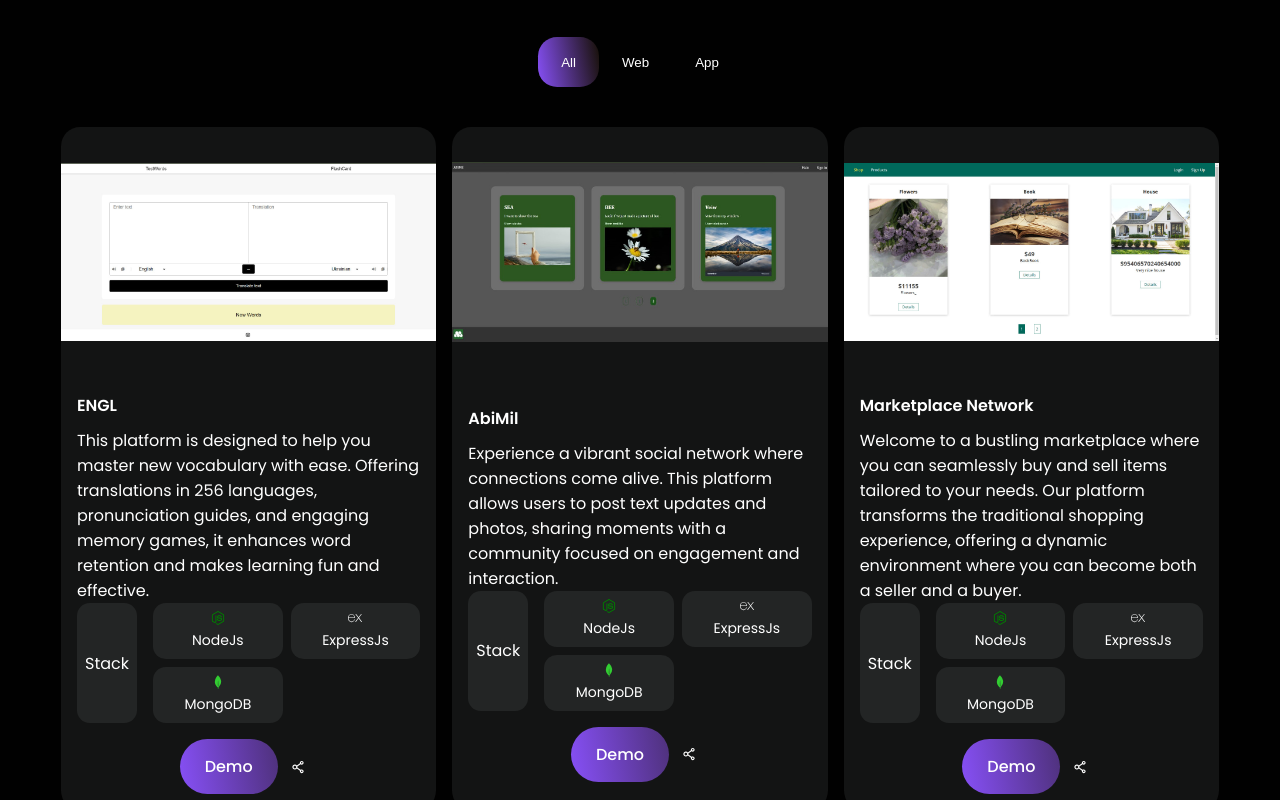
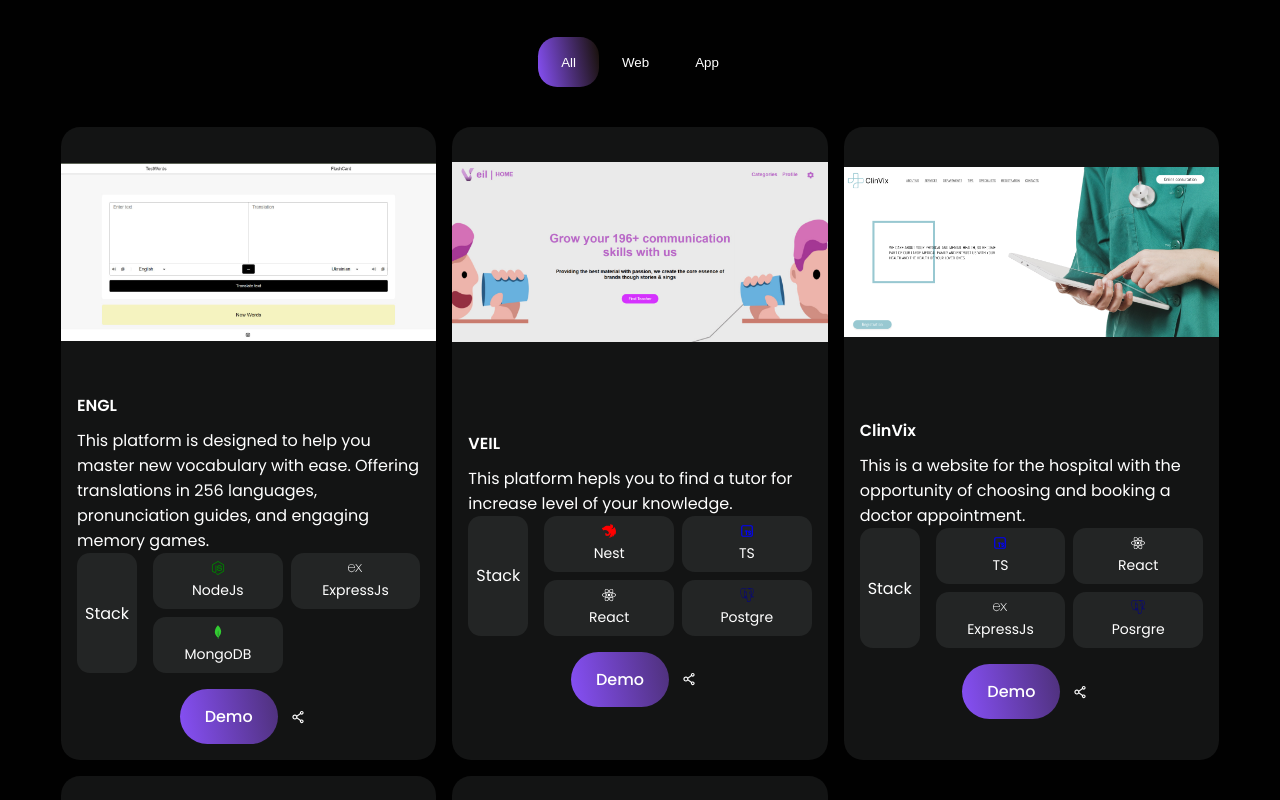
Before and after one commit to milunchik/portfolio, a React (Create React App) app: page / in a window 1280 px wide. Shown: the part 2900-3700 px from the top of the page. Built offline with nearby package versions, Linux system fonts and the light colour scheme.

Commit message:
added some projects info

```diff
--- a/src/data.js
+++ b/src/data.js
@@ -3,9 +3,16 @@ import { SiExpress, SiMongodb } from "react-icons/si";
 import { FaTelegram } from "react-icons/fa6";
 import { AiFillGithub, AiFillLinkedin } from "react-icons/ai";
 import { FaInstagram } from "react-icons/fa";
+import { SiNestjs } from "react-icons/si";
+import { SiPostgresql } from "react-icons/si";
+import { FaReact } from "react-icons/fa";
+import { TbBrandTypescript } from "react-icons/tb";
+
 import { project1 } from "./images";
 import { project2 } from "./images";
 import { project3 } from "./images";
+import { project4 } from "./images";
+import { project5 } from "./images";
 
 export const menu = [
   { name: "About" },
@@ -22,7 +29,7 @@ export const projects = [
     image: project2,
     category: "Web",
     data: {
-      description: `This platform is designed to help you master new vocabulary with ease. Offering translations in 256 languages, pronunciation guides, and engaging memory games, it enhances word retention and makes learning fun and effective.`,
+      description: `This platform is designed to help you master new vocabulary with ease. Offering translations in 256 languages, pronunciation guides, and engaging memory games.`,
       demoLink: "https://engl-mk1h.onrender.com",
     },
     stack: [
@@ -42,15 +49,77 @@ export const projects = [
       },
     ],
   },
+  {
+    id: 2,
+    title: "VEIL",
+    image: project4,
+    category: "Web",
+    data: {
+      description: `This platform hepls you to find a tutor for increase level of your knowledge.`,
+      demoLink: "https://veil-q3heeeujs-hremilys-projects.vercel.app",
+    },
+    stack: [
+      {
+        name: "Nest",
+        icon: <SiNestjs />,
+        iconColor: "red",
+      },
+      {
+        name: "TS",
+        icon: <TbBrandTypescript />,
+        iconColor: "blue",
+      },
+      {
+        name: "React",
+        icon: <FaReact />,
+      },
+      {
+        name: "Postgre",
+        icon: <SiPostgresql />,
+        iconColor: "darkblue",
+      },
+    ],
+  },
+  {
+    id: 3,
+    title: "ClinVix",
+    image: project5,
+    category: "Web",
+    data: {
+      description: `This is a website for the hospital with the opportunity of choosing and booking a doctor appointment.`,
+
+      demoLink: "",
+    },
+    stack: [
+      {
+        name: "TS",
+        icon: <TbBrandTypescript />,
+        iconColor: "blue",
+      },
+      {
+        name: "React",
+        icon: <FaReact />,
+      },
+      {
+        name: "ExpressJs",
+        icon: <SiExpress />,
+      },
+      {
+        name: "Posrgre",
+        icon: <SiPostgresql />,
+        iconColor: "darkblue",
+      },
+    ],
+  },
 
   {
-    id: 2,
+    id: 5,
     title: "AbiMil",
     image: project1,
     category: "Web",
     data: {
       description:
-        "Experience a vibrant social network where connections come alive. This platform allows users to post text updates and photos, sharing moments with a community focused on engagement and interaction.",
+        "Experience a vibrant social network where connections come alive. This platform allows users to sharing moments with a community focused on engagement and interaction.",
       demoLink: "https://google.com/",
     },
     stack: [
@@ -72,13 +141,13 @@ export const projects = [
   },
 
   {
-    id: 3,
+    id: 4,
     title: "Marketplace Network",
     image: project3,
     category: "App",
     data: {
       description:
-        "Welcome to a bustling marketplace where you can seamlessly buy and sell items tailored to your needs. Our platform transforms the traditional shopping experience, offering a dynamic environment where you can become both a seller and a buyer. ",
+        "Welcome to a bustling marketplace where you can seamlessly buy and sell items tailored to your needs. ",
       demoLink: "https://shop-s5cj.onrender.com",
     },
     stack: [
@@ -159,7 +228,7 @@ export const socialHandles = [
   {
     name: "Telegram",
     icon: <FaTelegram />,
-    link: "",
+    link: "https://t.me/millunchik",
   },
   {
     name: "Github",
--- a/src/images/index.js
+++ b/src/images/index.js
@@ -2,3 +2,5 @@ export { default as profile1 } from "./portfolio-1.png";
 export { default as project1 } from "./1.jpg";
 export { default as project2 } from "./2.png";
 export { default as project3 } from "./3.png";
+export { default as project4 } from "./4.jpg";
+export { default as project5 } from "./5.png";
```
Also changed, not shown: src/images/4.jpg (added), src/images/5.png (added).
